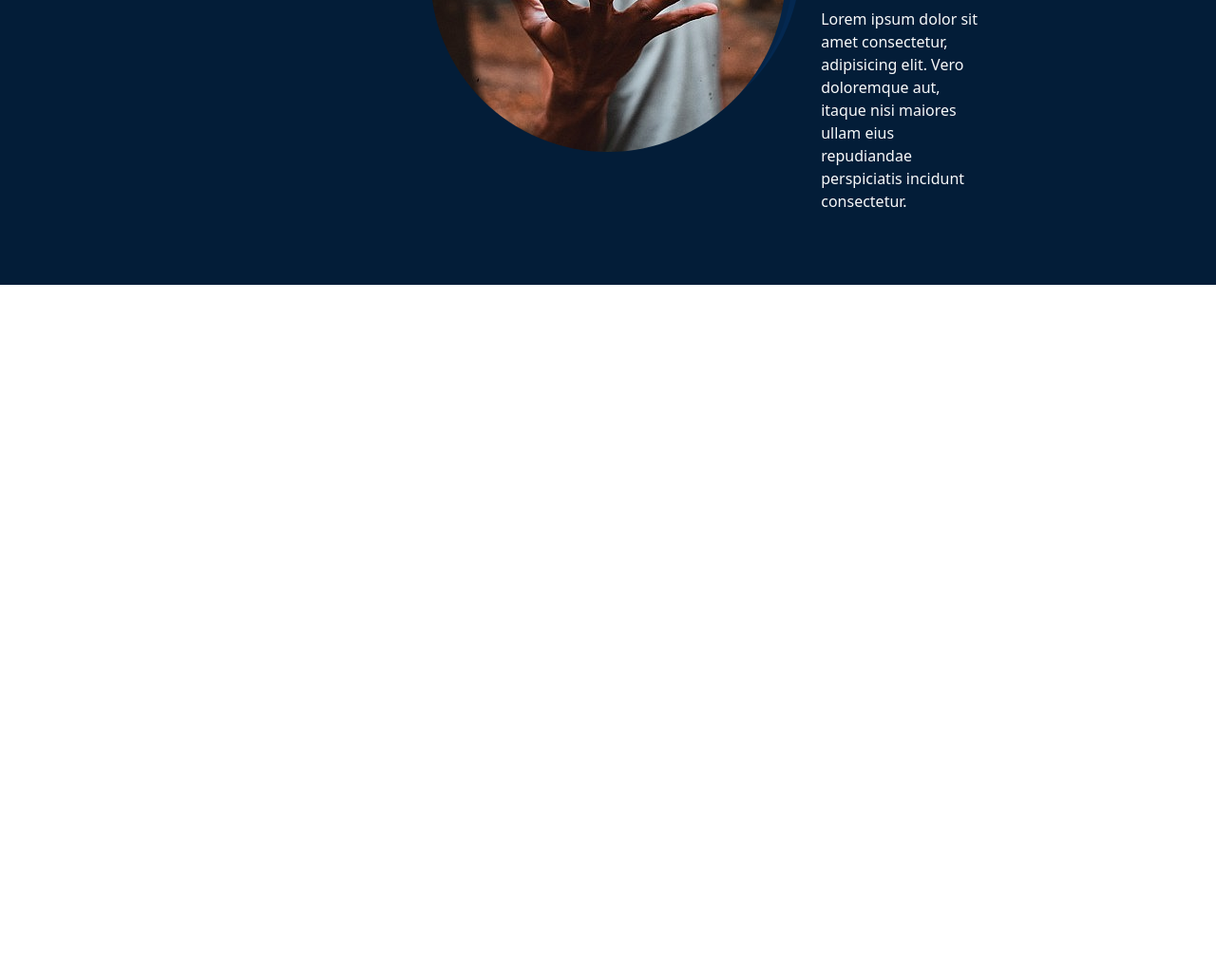
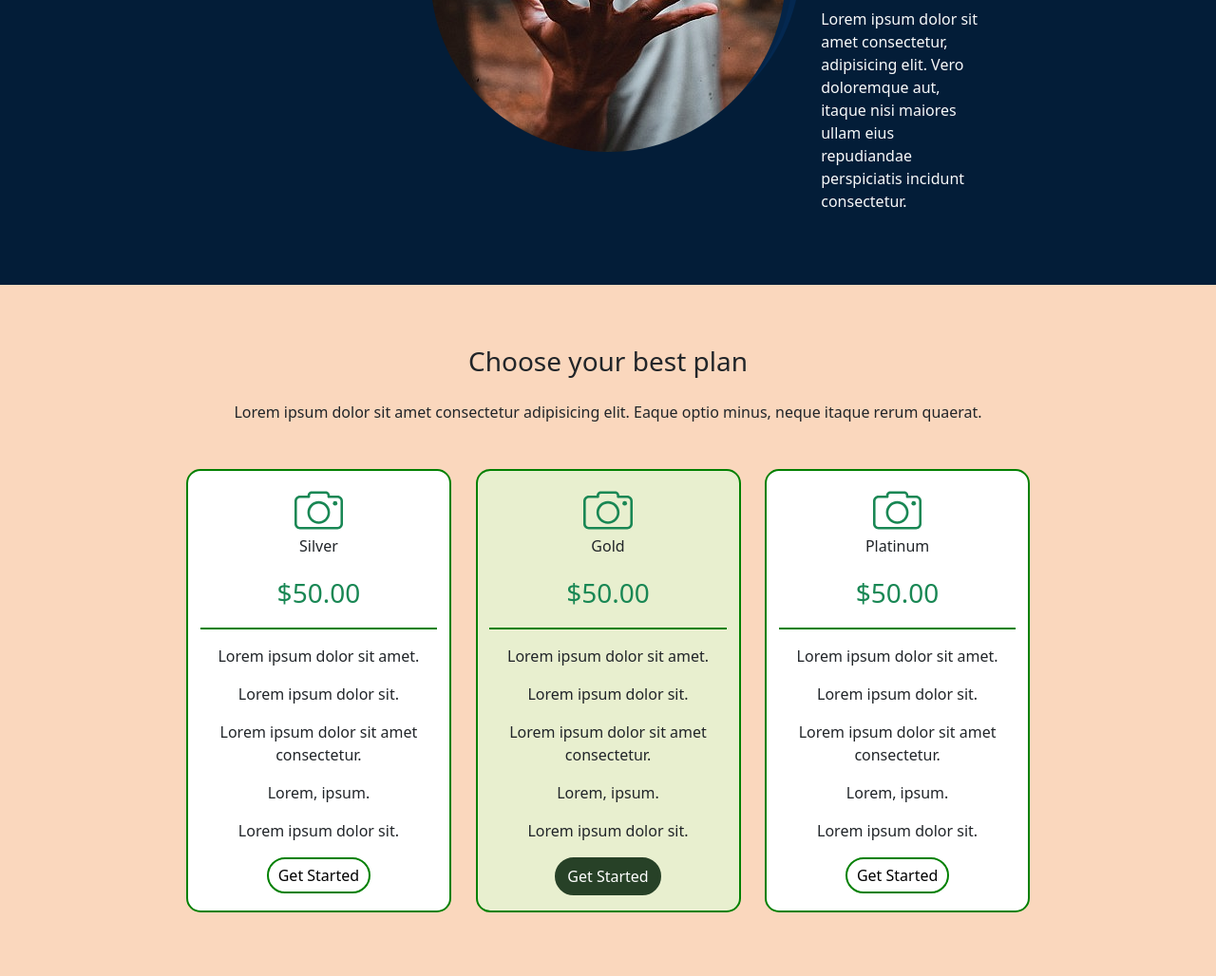
Before and after one commit to KanNeimann/Fotografo-Neimann, a website: page index.html in a window 1280 px wide. Shown: the part 1540-2568 px from the top of the page at 95% size. Before the commit the page ends 1840 px from the top, so only its background shows below. Drawn offline with Linux system fonts and the light colour scheme.

Commit message:
Se agrega el segundo section

```diff
--- a/index.html
+++ b/index.html
@@ -70,7 +70,7 @@
         </div>
       </div>
     </div>
-    <div class=".bg-light color">
+    <div class="color">
       <section class="container py-5">
         <h3 class="text-center pb-3 text-light">
           Life is about Creating Experiences
@@ -128,5 +128,61 @@
         </div>
       </section>
     </div>
+    <div class="color-2 py-5">
+      <section class="container py-3">
+        <h3 class="text-center">Choose your best plan</h3>
+        <p class="text-center mt-4">
+          Lorem ipsum dolor sit amet consectetur adipisicing elit. Eaque optio
+          minus, neque itaque rerum quaerat.
+        </p>
+        <div class="d-flex justify-content-center my-5">
+          <div class="caja">
+            <div class="d-flex flex-column align-items-center">
+              <img class="img filter-green" src="img/camera.svg" />
+              <p class="text-center">Silver</p>
+              <p class="text-center text-success fs-3">$50.00</p>
+            </div>
+            <div class="d-flex flex-column align-items-center caja-inf">
+              <p class="text-center">Lorem ipsum dolor sit amet.</p>
+              <p class="text-center">Lorem ipsum dolor sit.</p>
+              <p class="text-center">Lorem ipsum dolor sit amet consectetur.</p>
+              <p class="text-center">Lorem, ipsum.</p>
+              <p class="text-center">Lorem ipsum dolor sit.</p>
+              <button class="boton">Get Started</button>
+            </div>
+          </div>
+          <div class="caja oferta">
+            <div class="d-flex flex-column align-items-center">
+              <img class="img filter-green" src="img/camera.svg" />
+              <p class="text-center">Gold</p>
+              <p class="text-center text-success fs-3">$50.00</p>
+            </div>
+            <div class="d-flex flex-column align-items-center caja-inf">
+              <p class="text-center">Lorem ipsum dolor sit amet.</p>
+              <p class="text-center">Lorem ipsum dolor sit.</p>
+              <p class="text-center">Lorem ipsum dolor sit amet consectetur.</p>
+              <p class="text-center">Lorem, ipsum.</p>
+              <p class="text-center">Lorem ipsum dolor sit.</p>
+              <button class="boton boton--oferta">Get Started</button>
+            </div>
+          </div>
+          <div class="caja">
+            <div class="d-flex flex-column align-items-center">
+              <img class="img filter-green" src="img/camera.svg" />
+              <p class="text-center">Platinum</p>
+              <p class="text-center text-success fs-3">$50.00</p>
+            </div>
+            <div class="d-flex flex-column align-items-center caja-inf">
+              <p class="text-center">Lorem ipsum dolor sit amet.</p>
+              <p class="text-center">Lorem ipsum dolor sit.</p>
+              <p class="text-center">Lorem ipsum dolor sit amet consectetur.</p>
+              <p class="text-center">Lorem, ipsum.</p>
+              <p class="text-center">Lorem ipsum dolor sit.</p>
+              <button class="boton">Get Started</button>
+            </div>
+          </div>
+        </div>
+      </section>
+    </div>
   </body>
 </html>
--- a/scss/styles.scss
+++ b/scss/styles.scss
@@ -23,7 +23,6 @@
   height: 130vh;
   background-color: rgb(3, 29, 56);
 }
-
 .img {
   max-width: 4vw;
   min-width: 3vw !important;
@@ -32,6 +31,10 @@
   filter: invert(100%) sepia(0%) saturate(7495%) hue-rotate(210deg)
     brightness(107%) contrast(102%);
 }
+.filter-green {
+  filter: invert(37%) sepia(92%) saturate(416%) hue-rotate(100deg)
+    brightness(92%) contrast(84%);
+}
 
 .subtitulo-h4 {
   width: 20vw;
@@ -39,3 +42,33 @@
 .texto {
   width: 13vw;
 }
+.color-2 {
+  height: 100vh;
+  background-color: rgb(250, 215, 189);
+}
+.caja {
+  border: 2px solid green;
+  border-radius: 15px;
+  background-color: white;
+  padding: 2vh 1vw;
+  width: 25%;
+  margin: 0 1vw;
+}
+.oferta {
+  background-color: rgba(221, 255, 221, 0.6);
+}
+.boton {
+  background-color: white;
+  border: 2px green solid;
+  border-radius: 25px;
+  padding: 5px 10px;
+  &--oferta {
+    background-color: rgb(39, 65, 39);
+    color: white;
+    border: solid rgb(39, 65, 39);
+  }
+}
+.caja-inf {
+  padding-top: 2vh;
+  border-top: 2px green solid;
+}
```
Also changed, not shown: css/styles.css, 1 other file.
